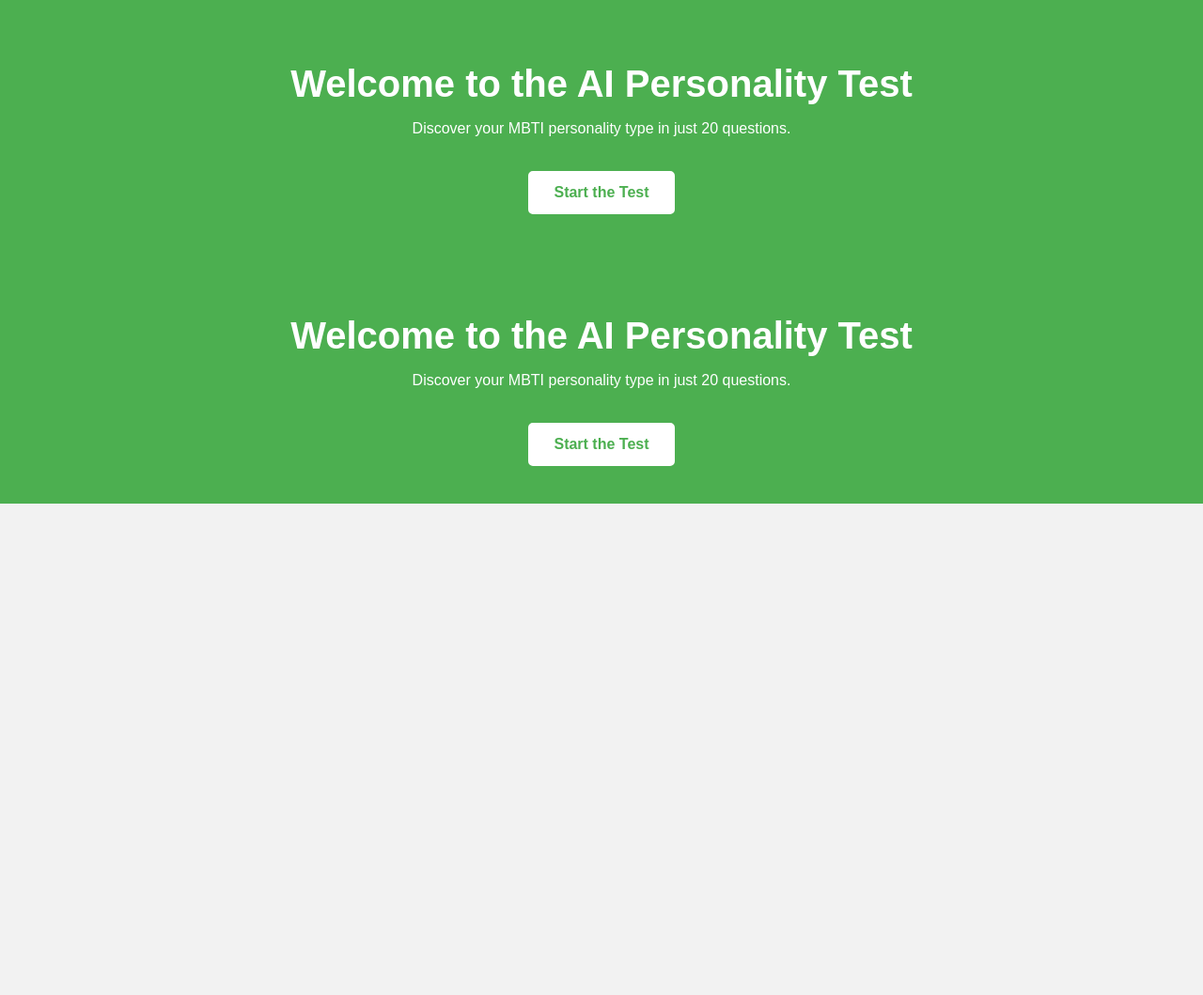
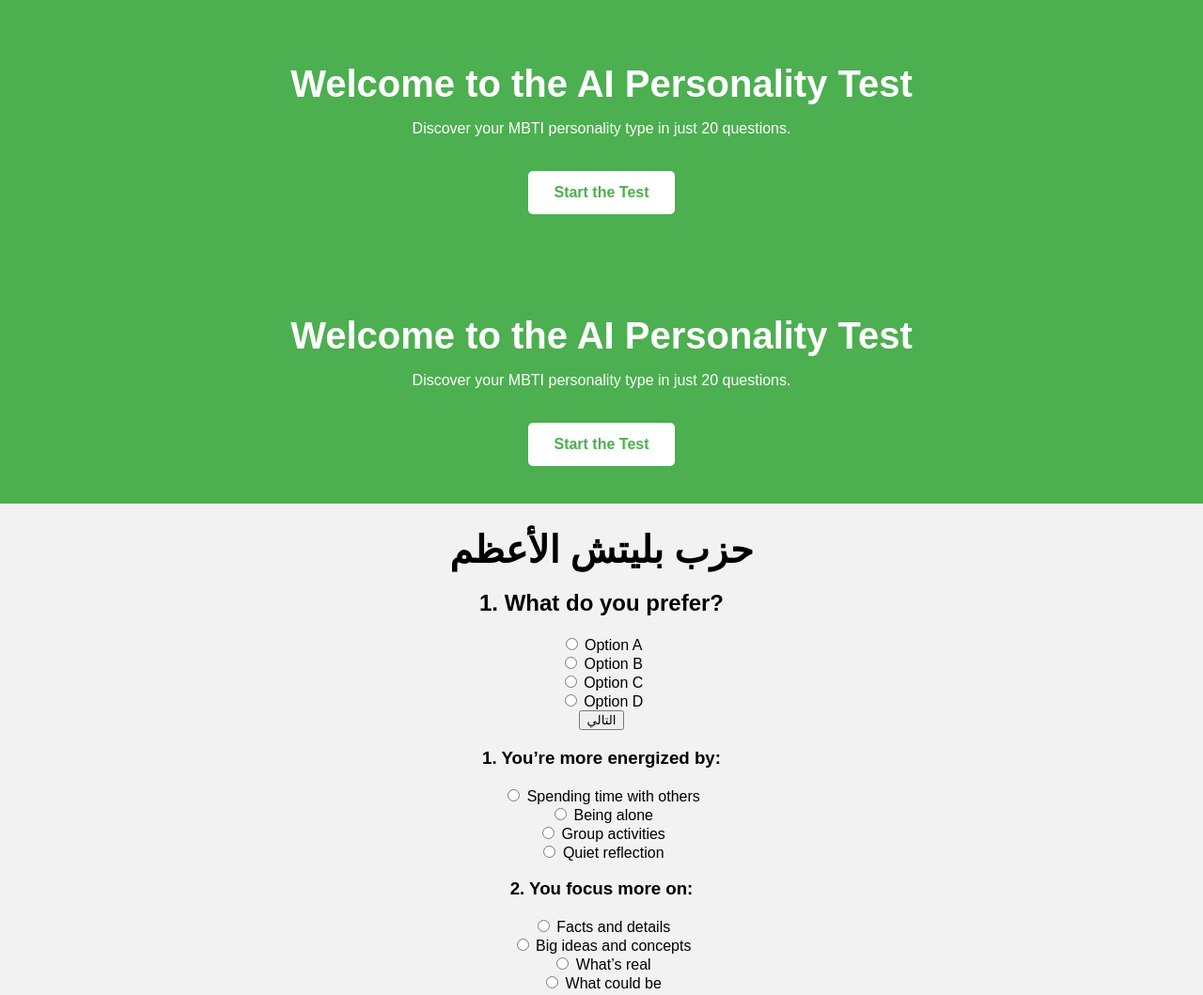
Before and after one commit to hassannyx/Znjari, a plain HTML site: page index.html in a window 1280 px wide. Shown: the top 1059 px of the page at 94% size. Before the commit the page ends 800 px from the top, so only its background shows below. Drawn offline with Linux system fonts and the light colour scheme.

Commit message:
Update index.html

```diff
--- a/index.html
+++ b/index.html
@@ -32,3 +32,32 @@
     </header>
 </body>
 </html>
+
+<!DOCTYPE html>
+<html lang="en">
+<head>
+  <meta charset="UTF-8">
+  <title>Personality Test</title>
+  <link rel="stylesheet" href="style.css">
+</head>
+<body>
+  <div id="quiz-header">
+    <h1>حزب بليتش الأعظم</h1>
+  </div>
+
+  <div id="quiz-container">
+    <div class="question-page active">
+      <h2>1. What do you prefer?</h2>
+      <label><input type="radio" name="q1" value="1"> Option A</label><br>
+      <label><input type="radio" name="q1" value="2"> Option B</label><br>
+      <label><input type="radio" name="q1" value="3"> Option C</label><br>
+      <label><input type="radio" name="q1" value="4"> Option D</label><br>
+      <button class="next-btn">التالي</button>
+    </div>
+
+    <!-- باقي الأسئلة سنضيفها لاحقاً هنا -->
+  </div>
+
+  <script src="script.js"></script>
+</body>
+</html>
```
